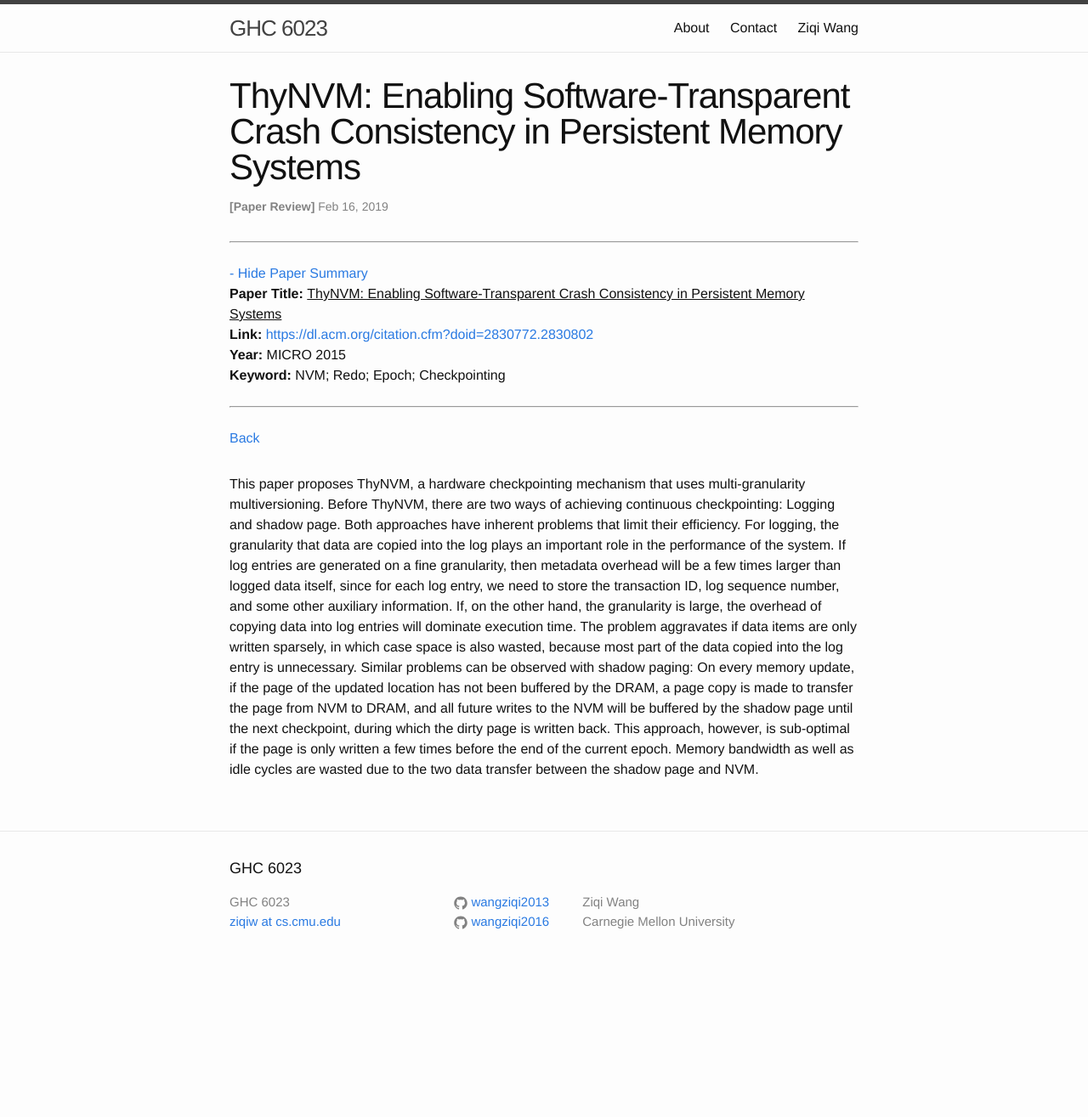
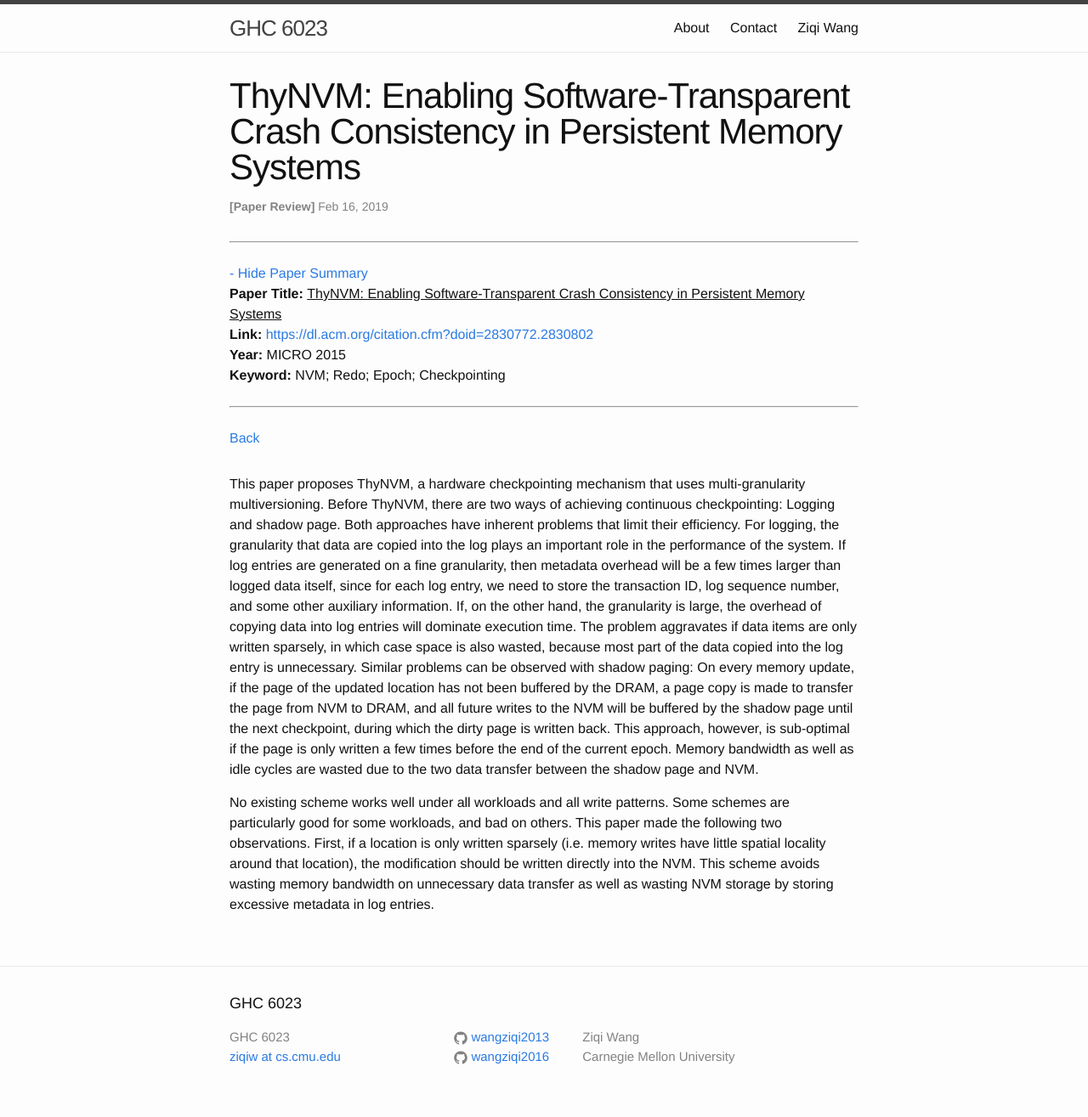
Before and after one commit to wangziqi2013/wangziqi2013.github.io, a Jekyll site: the page built from _posts/2019-02-15-Thynvm.markdown, in a window 1280 px wide. Shown: the whole page at 85% size. Built offline with Jekyll 4.4.1, drawn with Linux system fonts in a browser that asks for light colours; before the commit the page ends 1156 px from its top, so only the background shows below that.

Commit message:
Adding first scheme

```diff
--- a/_posts/2019-02-15-Thynvm.markdown
+++ b/_posts/2019-02-15-Thynvm.markdown
@@ -26,3 +26,9 @@ page copy is made to transfer the page from NVM to DRAM, and all future writes t
 page until the next checkpoint, during which the dirty page is written back. This approach, however, is sub-optimal if
 the page is only written a few times before the end of the current epoch. Memory bandwidth as well as idle cycles are wasted
 due to the two data transfer between the shadow page and NVM.
+
+No existing scheme works well under all workloads and all write patterns. Some schemes are particularly good for some
+workloads, and bad on others. This paper made the following two observations. First, if a location is only written
+sparsely (i.e. memory writes have little spatial locality around that location), the modification should be written
+directly into the NVM. This scheme avoids wasting memory bandwidth on unnecessary data transfer as well as wasting
+NVM storage by storing excessive metadata in log entries.
```
